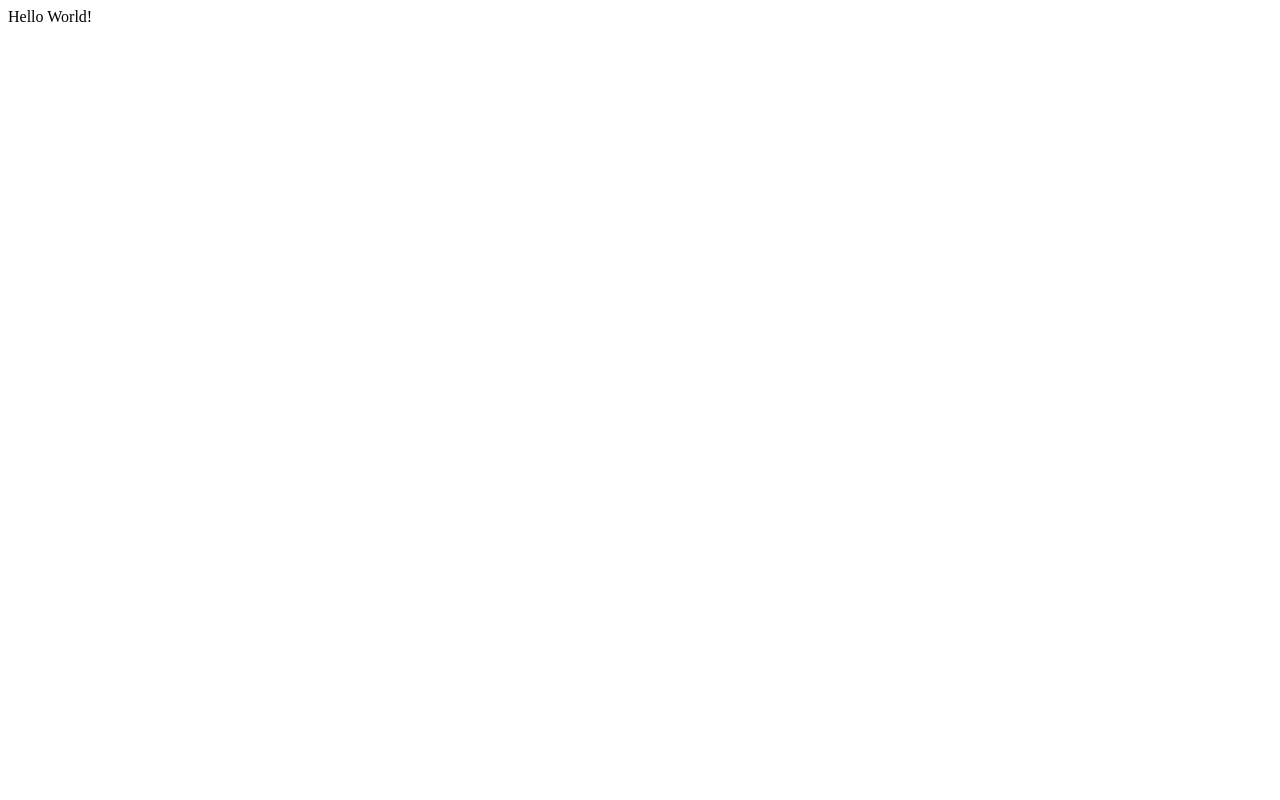
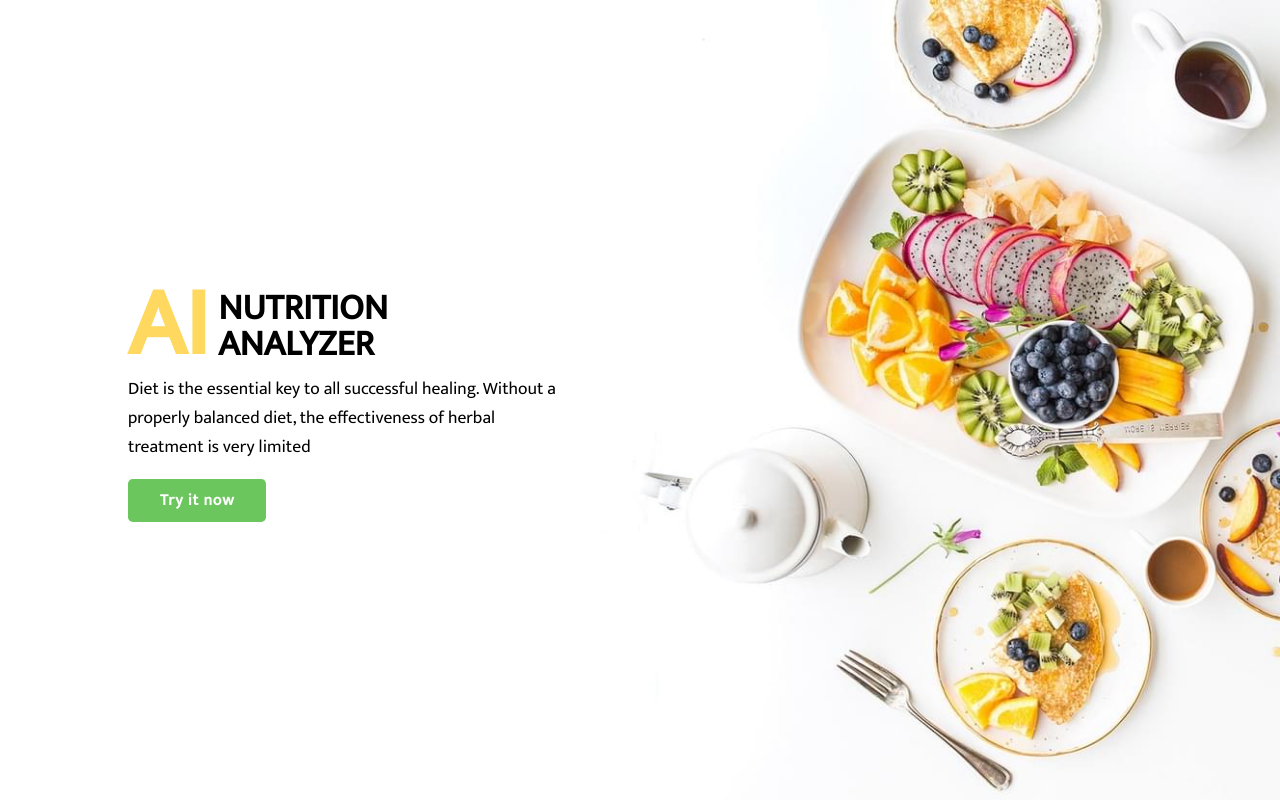
Before and after one commit to IBM-EPBL/IBM-Project-49949-1660885400, a Flask app: page / in a window 1280 px wide. Before the commit the page is almost empty. Run offline with Flask 2, Linux system fonts and the light colour scheme.

Commit message:
basic UI

```diff
--- /dev/null
+++ b/Project-Development/Sprint-1/Flask/static/css/styles.css
@@ -0,0 +1,61 @@
+* {
+  margin: 0;
+  padding: 0;
+  box-sizing: border-box;
+  font-family: "Mukta", sans-serif;
+}
+
+main {
+  background-image: url("../img/home_background.jpeg");
+  background-size: cover;
+  height: 100vh;
+  overflow-y: auto;
+  display: flex;
+  align-items: center;
+}
+
+.container {
+  margin: 0 10%;
+}
+
+.container h1 {
+  display: flex;
+  align-items: center;
+  font-size: 1.5em;
+}
+
+.container h1 > span {
+  display: flex;
+  flex-direction: column;
+  line-height: 1em;
+  font-size: 1.5em;
+}
+
+.container .ai {
+  font-size: 4em;
+  margin-right: 0.1em;
+  color: #fed85f;
+}
+
+.description {
+  font-size: 1.1em;
+  max-width: 25em;
+  word-wrap: break-word;
+  margin-bottom: 1em;
+}
+
+.container button {
+  background-color: #6bc75d;
+  color: white;
+  font-size: 1em;
+  border: none;
+  border-radius: 0.3em;
+  padding: 0.5em 2em;
+  cursor: pointer;
+  font-weight: bold;
+  letter-spacing: 0.05em;
+}
+
+.container button:hover {
+  background-color: #6ed15e;
+}
--- a/Project-Development/Sprint-1/Flask/templates/index.html
+++ b/Project-Development/Sprint-1/Flask/templates/index.html
@@ -4,9 +4,34 @@
     <meta charset="UTF-8" />
     <meta http-equiv="X-UA-Compatible" content="IE=edge" />
     <meta name="viewport" content="width=device-width, initial-scale=1.0" />
-    <title>Title</title>
+    <title>Ai Powered Nutrition Analyzer</title>
+    <link
+      rel="stylesheet"
+      href="{{ url_for('static', filename='css/styles.css') }}"
+    />
+    <link rel="preconnect" href="https://fonts.googleapis.com" />
+    <link
+      href="https://fonts.googleapis.com/css2?family=Mukta:wght@200;400&display=swap"
+      rel="stylesheet"
+    />
   </head>
   <body>
-    Hello World!
+    <main>
+      <div class="container">
+        <h1>
+          <span class="ai">AI</span>
+          <span>
+            <span>NUTRITION</span>
+            <span>ANALYZER</span>
+          </span>
+        </h1>
+        <p class="description">
+          Diet is the essential key to all successful healing. Without a
+          properly balanced diet, the effectiveness of herbal treatment is very
+          limited
+        </p>
+        <button>Try it now</button>
+      </div>
+    </main>
   </body>
 </html>
```
Also changed, not shown: Project-Development/Sprint-1/Flask/static/img/home_background.jpeg (added).
